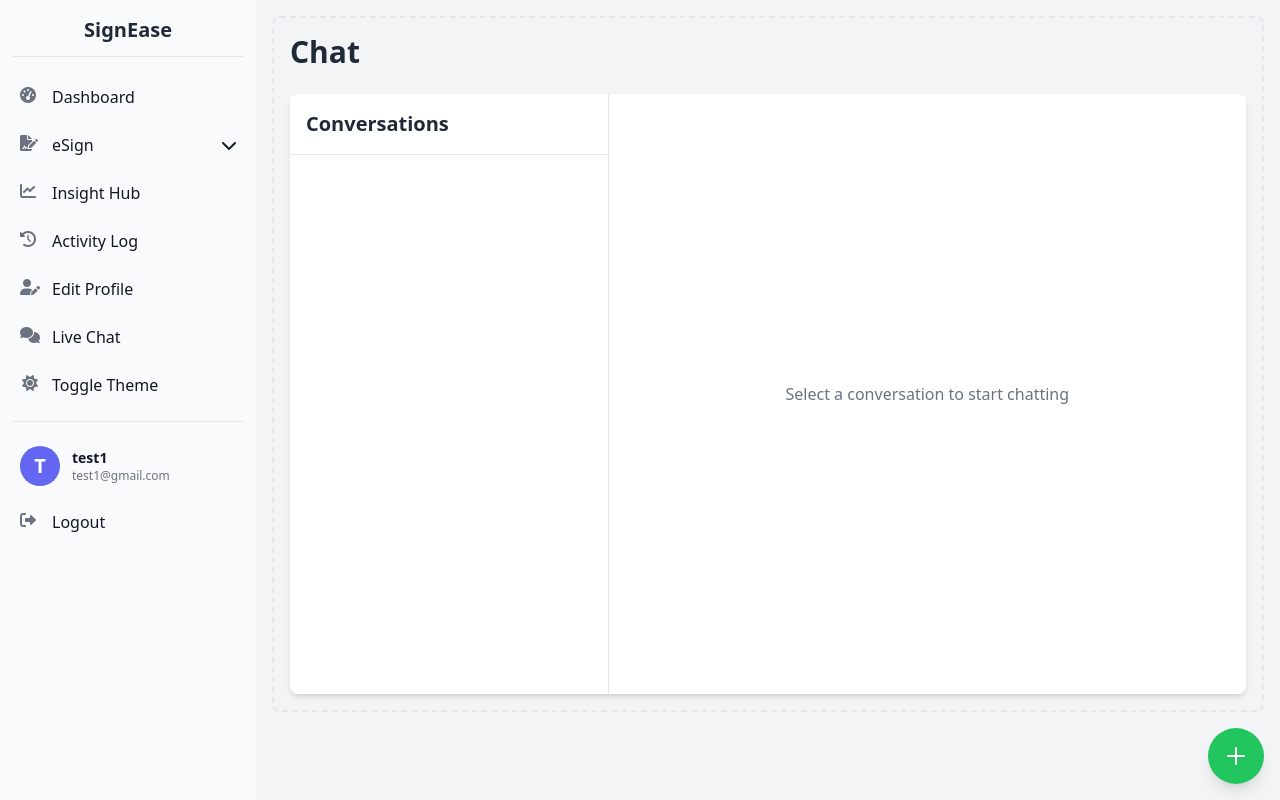
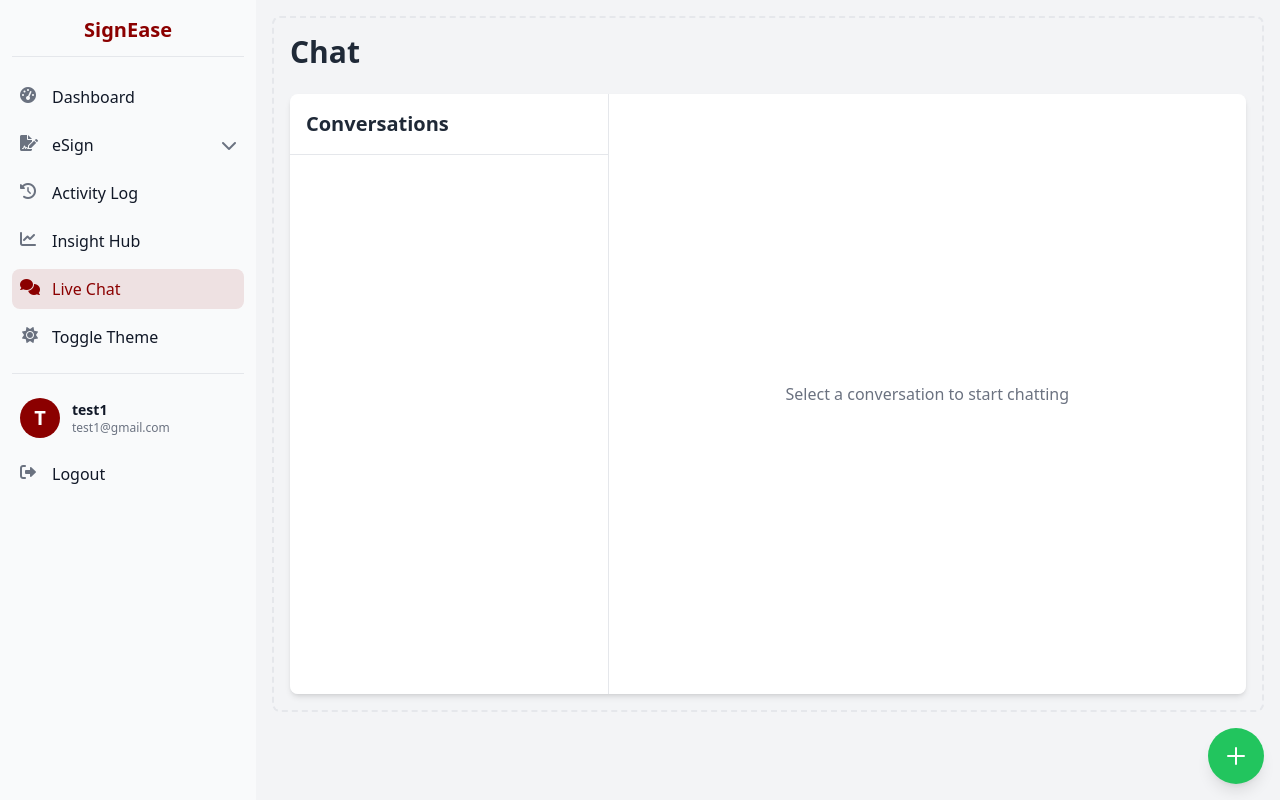
Before and after one commit to SandunLB/Project_Signease, a PHP site: page /chat.php in a window 1280 px wide. Run offline with PHP 8.4, Linux system fonts and the light colour scheme; a user stored in the database is signed in; data comes from the database, SQL or seed files in the repository; tables that the repository leaves empty hold one stand-in row (values such as "Sample post"); some libraries are stand-ins or nearby versions.

Commit message:
sidebar fix

```diff
--- a/sidebar.php
+++ b/sidebar.php
@@ -13,13 +13,12 @@ $stmt->close();
 // Define shared menu items
 $sharedMenuItems = [
     ['url' => 'dashboard.php', 'icon' => 'fas fa-tachometer-alt', 'text' => 'Dashboard'],
-    ['url' => 'esign.php', 'icon' => 'fas fa-file-signature', 'text' => 'eSign', 'submenu' => [
-        ['url' => 'upload_documents.php', 'text' => 'Upload Documents'],
+    ['url' => '#', 'icon' => 'fas fa-file-signature', 'text' => 'eSign', 'submenu' => [
+        ['url' => 'upload_documents.php', 'text' => 'Document Upload'],
         ['url' => 'documents_to_sign.php', 'text' => 'Documents to Sign'],
     ]],
+    ['url' => 'activity_log.php', 'icon' => 'fas fa-history', 'text' => 'Activity Log'],
     ['url' => 'insights_hub.php', 'icon' => 'fas fa-chart-line', 'text' => 'Insight Hub'],
-    ['url' => 'activity_log.php', 'icon' => 'fas fa-history', 'text' => 'Activity Log'],
-    ['url' => 'edit_profile.php', 'icon' => 'fas fa-user-edit', 'text' => 'Edit Profile'],
     ['url' => 'chat.php', 'icon' => 'fas fa-comments', 'text' => 'Live Chat'],
 ];
 
@@ -33,28 +32,36 @@ $adminMenuItems = [
 // Combine menu items based on user role
 $menuItems = $sharedMenuItems;
 if ($user['role'] === 'admin') {
-    $menuItems = array_merge($adminMenuItems, $menuItems);
+    $menuItems = array_merge($menuItems, $adminMenuItems);
 }
 
 function renderMenuItem($item, $isAdmin) {
+    // Get current page URL for comparison
+    $currentPage = basename($_SERVER['PHP_SELF']);
+    $isActive = basename($item['url']) === $currentPage;
+
     $submenuHtml = '';
     if (isset($item['submenu'])) {
-        $submenuHtml .= '<ul class="ml-4 mt-2 space-y-2 hidden">';
+        $submenuHtml .= '<ul class="ml-4 mt-2 space-y-2 hidden submenu">';
         foreach ($item['submenu'] as $subitem) {
-            $submenuHtml .= '<li><a href="' . $subitem['url'] . '" class="flex items-center p-2 text-gray-600 rounded-lg dark:text-gray-300 hover:bg-gray-100 dark:hover:bg-gray-700 group">' . $subitem['text'] . '</a></li>';
+            $isSubActive = basename($subitem['url']) === $currentPage;
+            $activeSubClass = $isSubActive ? 'bg-primary/10 dark:bg-primary-dark/20' : '';
+            $submenuHtml .= '<li><a href="' . $subitem['url'] . '" class="flex items-center p-2 text-gray-600 rounded-lg dark:text-gray-300 hover:bg-gray-100 dark:hover:bg-gray-700 group ' . $activeSubClass . '">' . $subitem['text'] . '</a></li>';
         }
         $submenuHtml .= '</ul>';
     }
 
-    $adminClass = $isAdmin ? 'border-l-4 border-indigo-500 pl-3' : '';
-    $iconClass = $isAdmin ? 'text-indigo-500' : 'text-gray-500';
+    // Add active state classes
+    $adminClass = $isAdmin ? 'border-l-4 border-primary dark:border-primary-dark pl-3' : '';
+    $dropdownClass = isset($item['submenu']) ? 'dropdown-toggle' : '';
+    $activeClass = $isActive ? 'bg-primary/10 dark:bg-primary-dark/20 text-primary dark:text-primary-dark' : '';
 
     return '
     <li>
-        <a href="' . $item['url'] . '" class="flex items-center p-2 text-gray-900 rounded-lg dark:text-white hover:bg-gray-100 dark:hover:bg-gray-700 group ' . $adminClass . '">
-            <i class="' . $item['icon'] . ' w-5 h-5 ' . $iconClass . ' transition duration-75 dark:text-gray-400 group-hover:text-gray-900 dark:group-hover:text-white"></i>
+        <a href="' . $item['url'] . '" class="flex items-center p-2 text-gray-900 rounded-lg dark:text-white hover:bg-gray-100 dark:hover:bg-gray-700 group ' . $adminClass . ' ' . $dropdownClass . ' ' . $activeClass . '">
+            <i class="' . $item['icon'] . ' w-5 h-5 text-gray-500 dark:text-gray-400 group-hover:text-primary dark:group-hover:text-primary-dark transition duration-75 ' . ($isActive ? 'text-primary dark:text-primary-dark' : '') . '"></i>
             <span class="ml-3">' . $item['text'] . '</span>
-            ' . (isset($item['submenu']) ? '<i class="fas fa-chevron-down ml-auto"></i>' : '') . '
+            ' . (isset($item['submenu']) ? '<i class="fas fa-chevron-down ml-auto text-gray-500 dark:text-gray-400 group-hover:text-primary dark:group-hover:text-primary-dark transition-transform duration-200"></i>' : '') . '
         </a>
         ' . $submenuHtml . '
     </li>';
@@ -74,7 +81,11 @@ function renderMenuItem($item, $isAdmin) {
             theme: {
                 extend: {
                     colors: {
-                        // Add any custom colors here
+                        primary: {
+                            DEFAULT: '#880404',
+                            dark: '#a61b1b',    // Lighter shade for dark mode
+                            light: '#880404',    // Original shade for light mode
+                        }
                     }
                 }
             }
@@ -88,12 +99,12 @@ function renderMenuItem($item, $isAdmin) {
         <div class="h-full px-3 py-4 overflow-y-auto bg-gray-50 dark:bg-gray-800">
             <div class="flex flex-col items-center justify-center mb-5 pb-3 border-b border-gray-200 dark:border-gray-700">
                 <?php if ($user['role'] === 'admin'): ?>
-                    <div class="w-16 h-16 bg-indigo-500 rounded-full flex items-center justify-center mb-2">
+                    <div class="w-16 h-16 bg-primary dark:bg-primary-dark rounded-full flex items-center justify-center mb-2">
                         <i class="fas fa-user-shield text-3xl text-white"></i>
                     </div>
-                    <span class="text-xl font-bold text-indigo-500 dark:text-indigo-400">SignEase Admin</span>
+                    <span class="text-xl font-bold text-primary dark:text-primary-dark">SignEase Admin</span>
                 <?php else: ?>
-                    <span class="text-xl font-semibold text-gray-800 dark:text-white">SignEase</span>
+                    <span class="text-xl font-semibold text-primary dark:text-primary-dark">SignEase</span>
                 <?php endif; ?>
                 <button id="sidebarToggle" class="mt-2 text-gray-500 focus:outline-none sm:hidden">
                     <i class="fas fa-bars"></i>
@@ -107,7 +118,7 @@ function renderMenuItem($item, $isAdmin) {
                 ?>
                 <li>
                     <button id="themeToggle" class="flex items-center w-full p-2 text-gray-900 rounded-lg dark:text-white hover:bg-gray-100 dark:hover:bg-gray-700 group">
-                        <i id="themeIcon" class="fas fa-sun w-5 h-5 text-gray-500 transition duration-75 dark:text-gray-400 group-hover:text-gray-900 dark:group-hover:text-white"></i>
+                        <i id="themeIcon" class="fas fa-sun w-5 h-5 text-gray-500 transition duration-75 dark:text-gray-400 group-hover:text-primary dark:group-hover:text-primary-dark"></i>
                         <span class="ml-3">Toggle Theme</span>
                     </button>
                 </li>
@@ -115,7 +126,7 @@ function renderMenuItem($item, $isAdmin) {
             <div class="pt-4 mt-4 space-y-2 font-medium border-t border-gray-200 dark:border-gray-700">
                 <div id="userProfileTrigger" class="flex items-center p-2 text-gray-900 dark:text-white cursor-pointer hover:bg-gray-100 dark:hover:bg-gray-700 rounded-lg">
                     <div class="flex-shrink-0">
-                        <div class="w-10 h-10 rounded-full bg-indigo-500 flex items-center justify-center">
+                        <div class="w-10 h-10 rounded-full bg-primary dark:bg-primary-dark flex items-center justify-center">
                             <span class="text-xl font-semibold text-white"><?php echo strtoupper(substr($user['name'], 0, 1)); ?></span>
                         </div>
                     </div>
@@ -126,12 +137,12 @@ function renderMenuItem($item, $isAdmin) {
                 </div>
                 <div id="userProfileMenu" class="hidden ml-2">
                     <a href="edit_profile.php" class="flex items-center p-2 text-gray-900 rounded-lg dark:text-white hover:bg-gray-100 dark:hover:bg-gray-700 group">
-                        <i class="fas fa-user-edit w-5 h-5 text-gray-500 transition duration-75 dark:text-gray-400 group-hover:text-gray-900 dark:group-hover:text-white"></i>
+                        <i class="fas fa-user-edit w-5 h-5 text-gray-500 transition duration-75 dark:text-gray-400 group-hover:text-primary dark:group-hover:text-primary-dark"></i>
                         <span class="ml-3">Edit Profile</span>
                     </a>
                 </div>
                 <a href="logout.php" class="flex items-center p-2 text-gray-900 rounded-lg dark:text-white hover:bg-gray-100 dark:hover:bg-gray-700 group">
-                    <i class="fas fa-sign-out-alt w-5 h-5 text-gray-500 transition duration-75 dark:text-gray-400 group-hover:text-gray-900 dark:group-hover:text-white"></i>
+                    <i class="fas fa-sign-out-alt w-5 h-5 text-gray-500 transition duration-75 dark:text-gray-400 group-hover:text-primary dark:group-hover:text-primary-dark"></i>
                     <span class="ml-3">Logout</span>
                 </a>
             </div>
@@ -144,27 +155,36 @@ function renderMenuItem($item, $isAdmin) {
             const userProfileMenu = document.getElementById('userProfileMenu');
             const themeToggle = document.getElementById('themeToggle');
             const themeIcon = document.getElementById('themeIcon');
+            const dropdownToggles = document.querySelectorAll('.dropdown-toggle');
 
             userProfileTrigger.addEventListener('click', function() {
                 userProfileMenu.classList.toggle('hidden');
             });
 
+            dropdownToggles.forEach(toggle => {
+                toggle.addEventListener('click', function(e) {
+                    e.preventDefault();
+                    const submenu = this.nextElementSibling;
+                    submenu.classList.toggle('hidden');
+                    const chevron = this.querySelector('.fa-chevron-down');
+                    chevron.classList.toggle('rotate-180');
+                });
+            });
+
             function updateThemeIcon(theme) {
                 themeIcon.className = theme === 'dark'
-                    ? 'fas fa-moon w-5 h-5 text-gray-500 transition duration-75 dark:text-gray-400 group-hover:text-gray-900 dark:group-hover:text-white'
-                    : 'fas fa-sun w-5 h-5 text-gray-500 transition duration-75 dark:text-gray-400 group-hover:text-gray-900 dark:group-hover:text-white';
+                    ? 'fas fa-moon w-5 h-5 text-gray-500 transition duration-75 dark:text-gray-400 group-hover:text-primary dark:group-hover:text-primary-dark'
+                    : 'fas fa-sun w-5 h-5 text-gray-500 transition duration-75 dark:text-gray-400 group-hover:text-primary dark:group-hover:text-primary-dark';
             }
 
             themeToggle.addEventListener('click', function() {
                 window.themeUtils.toggleTheme();
             });
 
-            // Listen for theme changes
             window.addEventListener('themeChanged', (event) => {
                 updateThemeIcon(event.detail);
             });
 
-            // Initialize theme
             window.themeUtils.initTheme();
             updateThemeIcon(localStorage.getItem('theme'));
         });
```
